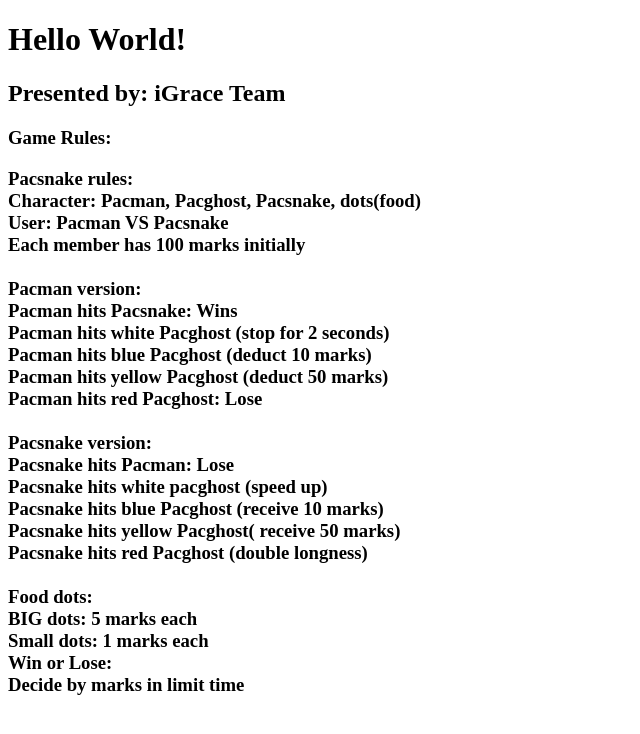
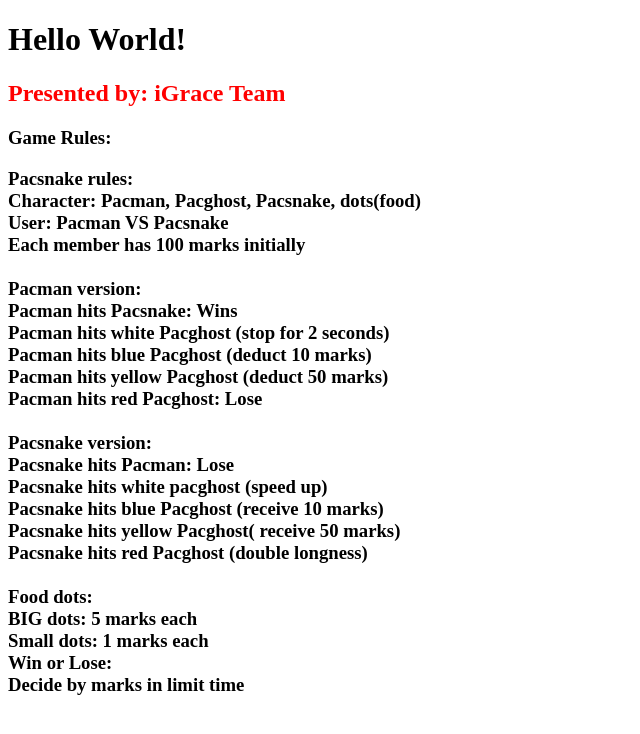
Before and after one commit to DulongSang/PacSnake, a plain HTML site: page index.html in a window 1280 px wide. Shown: the whole page, without its empty margins (0-640 px from the left). Drawn offline with Linux system fonts and the light colour scheme.

Commit message:
Update index.html

```diff
--- a/index.html
+++ b/index.html
@@ -7,7 +7,7 @@
 </head>
 <body>
     <h1>Hello World!</h1>
-    <h2>Presented by: iGrace Team</h2>
+    <h2><font color="red">Presented by: iGrace Team</font></h2>
     <h3><b>Game Rules:</b><h3>
     <p>
 Pacsnake rules:<br>
```
